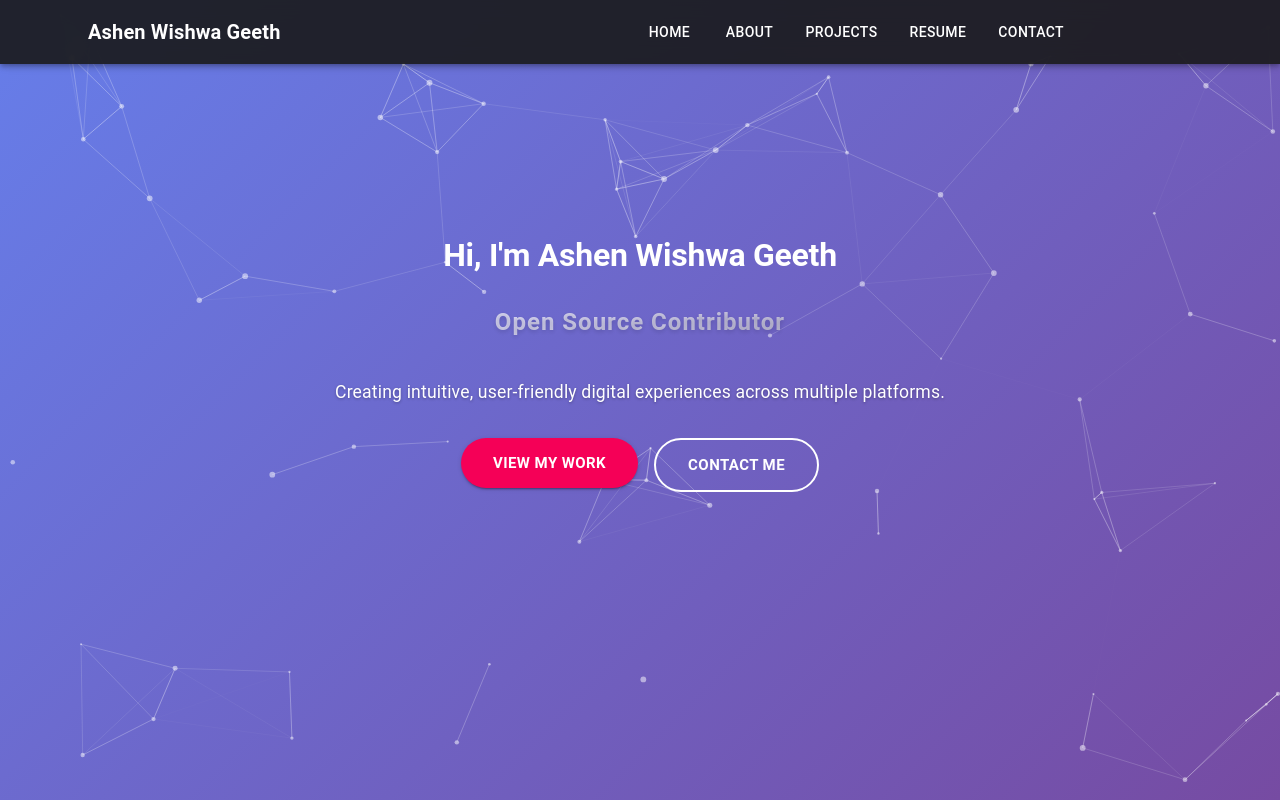
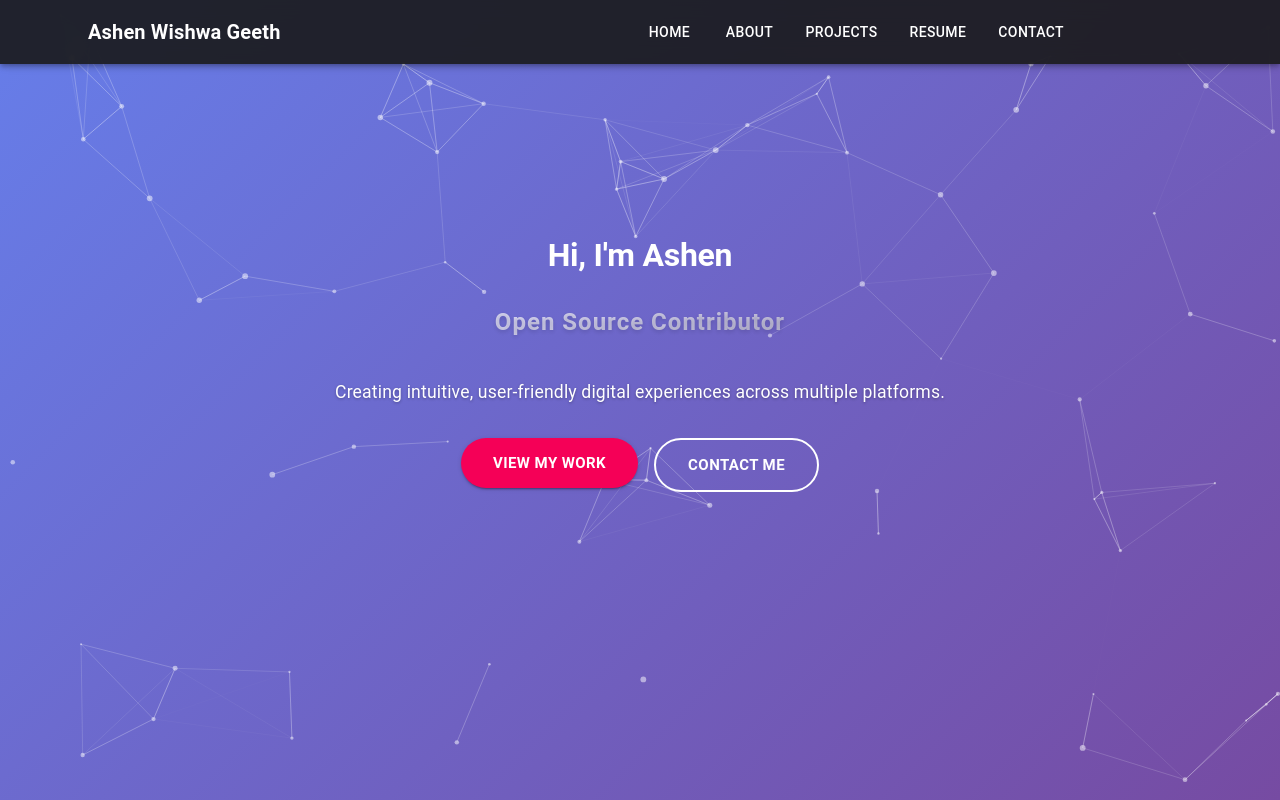
Before and after one commit to AshenWishwaGeeth/AshenWishwaGeeth.github.io, a React (Create React App) app: page / in a window 1280 px wide. Shown: the top 800 px of the page. Built offline with nearby package versions, Linux system fonts and the light colour scheme; some icons are missing.

Commit message:
package js file update

```diff
--- a/package.json
+++ b/package.json
@@ -2,7 +2,7 @@
   "name": "portfolio_my",
   "version": "0.1.0",
   "private": false,
-  "homepage": "https://AshenWishwaGeeth.github.io",
+  "homepage": "https://ashenwishwageeth.github.io",
   "dependencies": {
     "@emotion/react": "^11.14.0",
     "@emotion/styled": "^11.14.0",
@@ -29,7 +29,9 @@
     "start": "react-scripts start",
     "build": "react-scripts build",
     "test": "react-scripts test",
-    "eject": "react-scripts eject"
+    "eject": "react-scripts eject",
+    "predeploy": "npm run build",
+   "deploy": "gh-pages -d build"
   },
   "eslintConfig": {
     "extends": [
--- a/src/components/Hero.js
+++ b/src/components/Hero.js
@@ -54,7 +54,7 @@ const Hero = () => {
       <ParticleBackground />
       <Container maxWidth="md" sx={{ textAlign: 'center', zIndex: 1 }}>
         <Typography variant="h2" component="h1" gutterBottom sx={{ fontWeight: 700 }}>
-          Hi, I'm Ashen Wishwa Geeth
+          Hi, I'm Ashen
         </Typography>
 
         <Box sx={{
```
